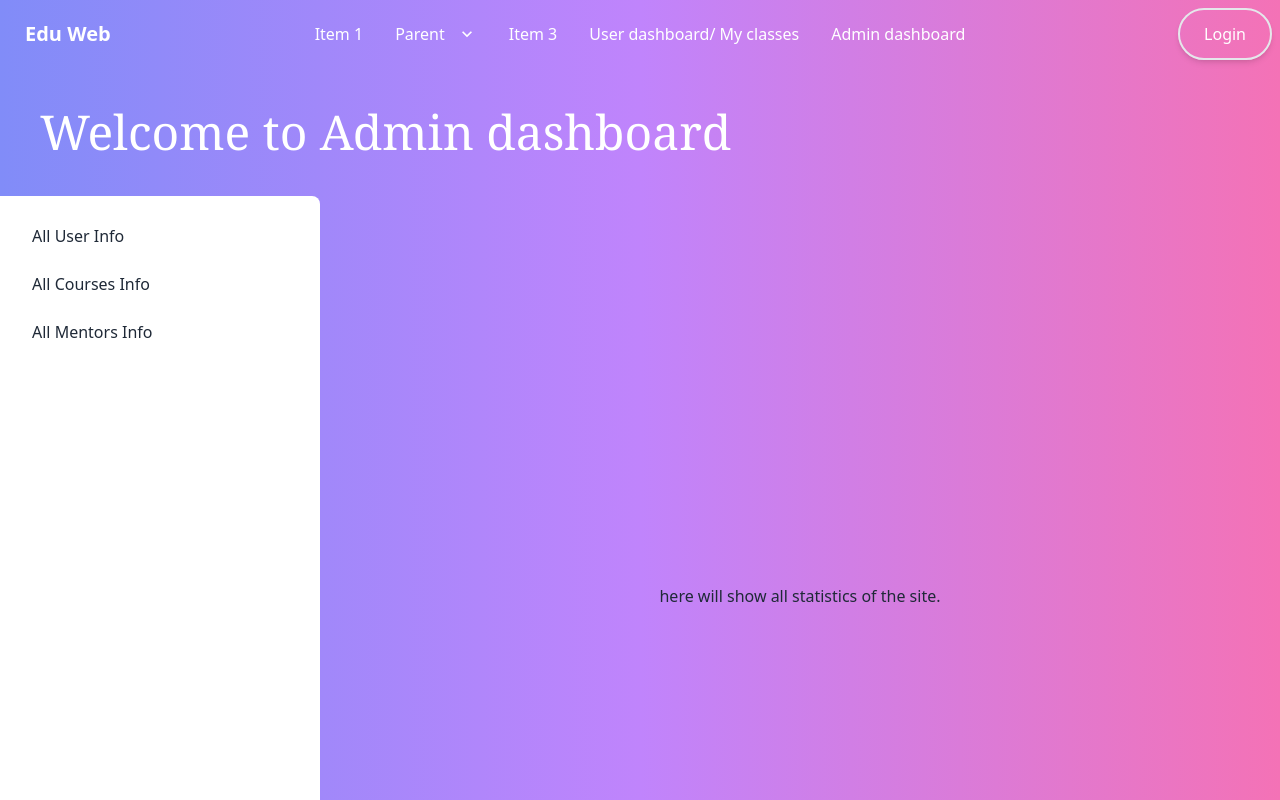
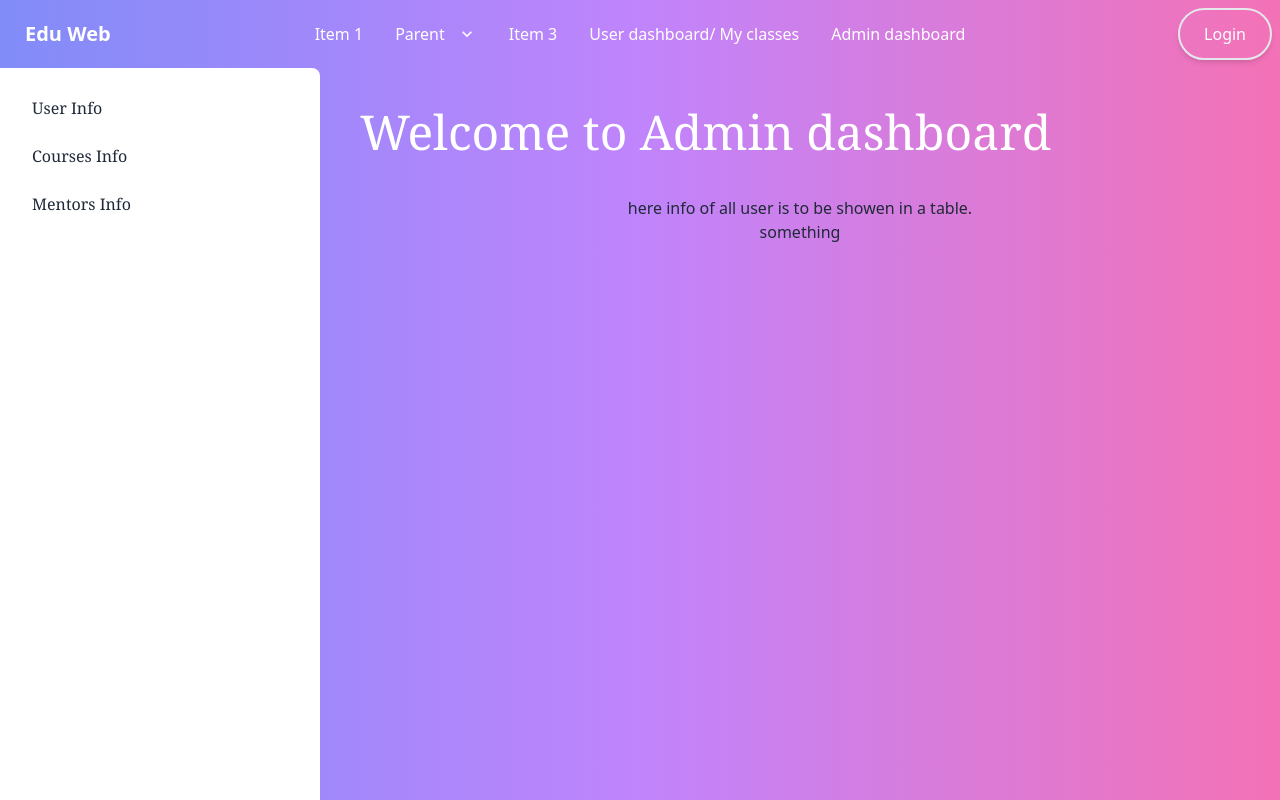
Before and after one commit to shufolislam1/eduWeb, a React (Vite) app: page /adashboard in a window 1280 px wide. Shown: the top 800 px of the page. Built offline with nearby package versions, Linux system fonts and the light colour scheme.

Commit message:
routing problem solved. outlet to be added in page content from react-router dom

```diff
--- a/src/components/dashboard/adminDashboard/AdminDashboard.jsx
+++ b/src/components/dashboard/adminDashboard/AdminDashboard.jsx
@@ -1,20 +1,20 @@
 import React from 'react';
-import { Link } from 'react-router-dom';
+import { Link, Outlet } from 'react-router-dom';
 import Footer from '../../homeUi/Footer';
 import Navbar from '../../homeUi/Navbar';
 import AllStats from './AllStats';
+import AllUserInfo from './AllUserInfo';
 
 const AdminDashboard = () => {
     return (
         <div className='bg-gradient-to-r from-indigo-400 via-purple-400 to-pink-400'>
             <Navbar></Navbar>
-            <h1 className='text-5xl font-serif text-white my-10 ml-10 text-start'>Welcome to Admin dashboard</h1>
             <div>
                 <div className="drawer drawer-mobile">
                     <input id="my-drawer-2" type="checkbox" className="drawer-toggle" />
-                    <div className="drawer-content flex flex-col items-center justify-center">
-                        <AllStats></AllStats>
+                    <div className="drawer-content">
                         {/* <!-- Page content here --> */}
+                        <Outlet></Outlet>
                         <label htmlFor="my-drawer-2" className="relative inline-flex items-center justify-center p-4 px-6 py-3 overflow-hidden font-medium text-indigo-600 transition duration-300 ease-out border-2  rounded-full shadow-md group lg:hidden"><span className="absolute inset-0 flex items-center justify-center w-full h-full text-white duration-300 -translate-x-full bg-purple-500 group-hover:translate-x-0 ease">
                             <svg className="w-6 h-6" fill="none" stroke="currentColor" viewBox="0 0 24 24" xmlns="http://www.w3.org/2000/svg"><path strokeLinecap="round" strokeLinejoin="round" strokeWidth="2" d="M14 5l7 7m0 0l-7 7m7-7H3"></path></svg>
                         </span>
@@ -23,11 +23,11 @@ const AdminDashboard = () => {
                     </div>
                     <div className="drawer-side">
                         <label htmlFor="my-drawer-2" className="drawer-overlay"></label>
-                        <ul className="menu p-4 w-80 bg-base-100 text-base-content rounded-r-lg">
+                        <ul className="menu p-4 w-80 bg-base-100 text-base-content rounded-r-lg font-serif">
                             {/* <!-- Sidebar content here --> */}
-                            <li><Link to='/adashboard/allUserInfo'>All User Info</Link></li>
-                            <li><Link to='/adashboard/allCourseInfo'>All Courses Info</Link></li>
-                            <li><Link to='/adashboard/allMentorsInfo'>All Mentors Info</Link></li>
+                            <li><Link to='/adashboard'>User Info</Link></li>
+                            <li><Link to='/adashboard/courseInfo'>Courses Info</Link></li>
+                            <li><Link to='/adashboard/mentorsInfo'>Mentors Info</Link></li>
                         </ul>
 
                     </div>
--- a/src/components/dashboard/adminDashboard/AllUserInfo.jsx
+++ b/src/components/dashboard/adminDashboard/AllUserInfo.jsx
@@ -3,6 +3,8 @@ import React from 'react';
 const AllUserInfo = () => {
     return (
         <div>
+            <h1 className='text-5xl font-serif text-white my-10 ml-10 text-start'>Welcome to Admin dashboard</h1>
+
             <p>here info of all user is to be showen in a table.</p>
             <h1>something</h1>
         </div>
```
Also changed, not shown: src/main.jsx (+3 -4 lines).
